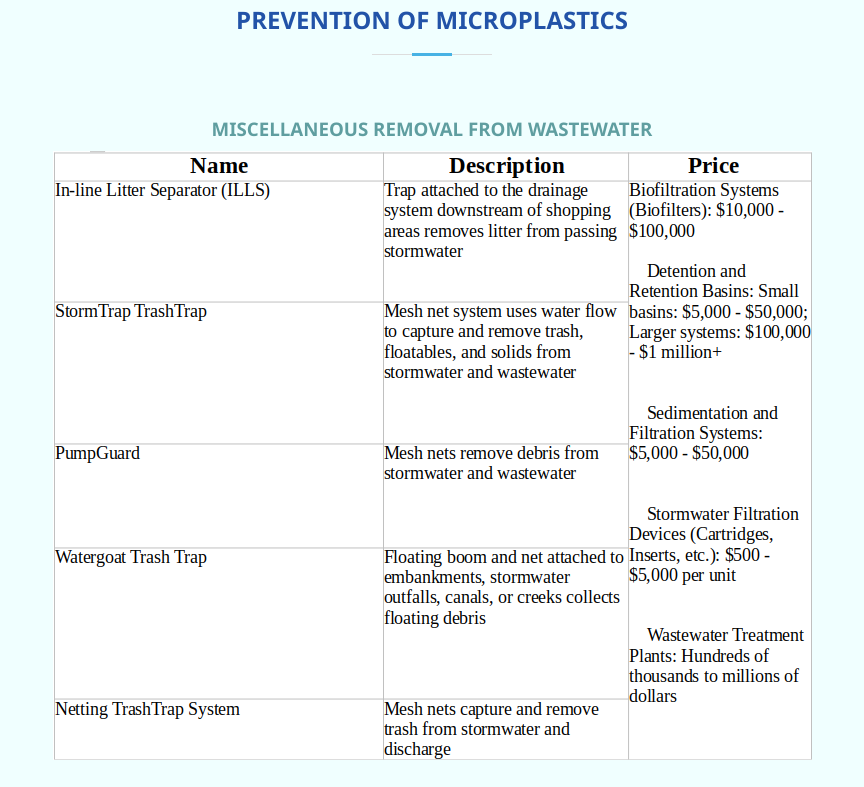
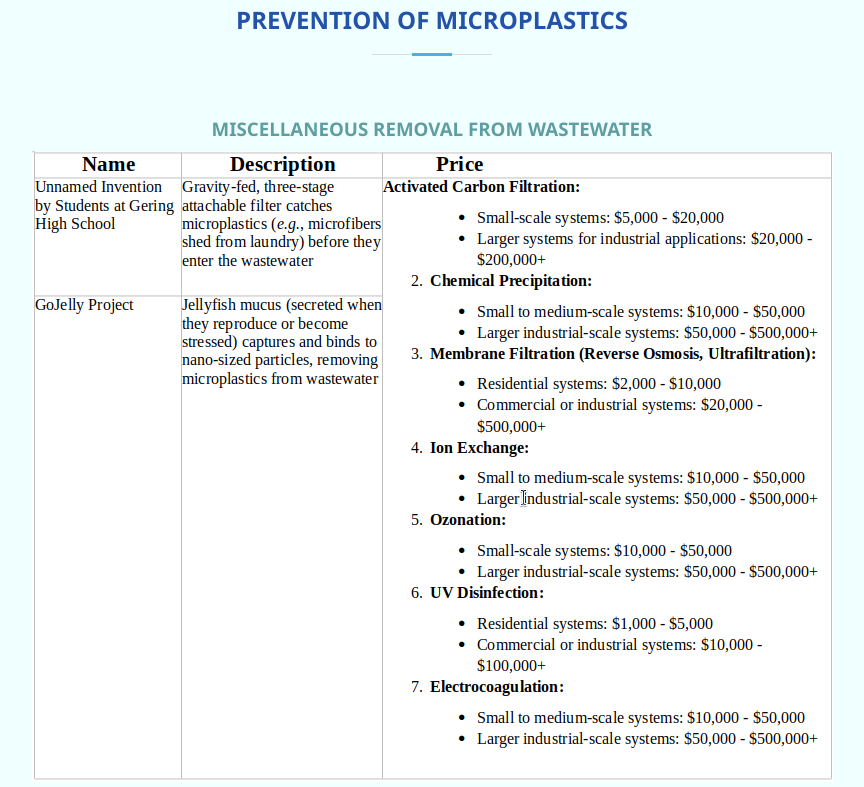
Before and after one commit to rinkitadhana/Xylem-Research-Paper, a plain HTML site: page Website/content.html in a window 1280 px wide. Shown: the part 1745-2532 px from the top of the page, without its empty margins (208-1072 px from the left). Drawn offline with Linux system fonts and the light colour scheme.

Commit message:
all-table-added

```diff
--- a/Website/content.html
+++ b/Website/content.html
@@ -32,7 +32,7 @@
    </div>
    <div id="b-a"></div>
    <div class="mini-title"> <h3>Miscellaneous removal from wastewater</h3></div>
-   <img src="/assets/img/screenshot/1.png" >
+   <img src="/assets/img/screenshot/4.png" >
    <div id="b-b"></div>
    <div class="mini-title"> <h3>Laundry balls</h3></div>
    <img src="/assets/img/screenshot/5.png" >
@@ -50,34 +50,34 @@
     <img src="/assets/img/screenshot/7.png" >
     <div id="c-b"></div>
     <div class="mini-title"> <h3>Drones and robots</h3></div>
-    <img src="/assets/img/screenshot/1.png" >
+    <img src="/assets/img/screenshot/8.png" >
     <div id="c-c"></div>
     <div class="mini-title"> <h3>Boats and wheels</h3></div>
-    <img src="/assets/img/screenshot/1.png" >
+    <img src="/assets/img/screenshot/9.png" >
     <div id="c-d"></div>
     <div class="mini-title"> <h3>Large-scale boom</h3></div>
-    <img src="/assets/img/screenshot/1.png" >
+    <img src="/assets/img/screenshot/10.png" >
     <div id="c-e"></div>
     <div class="mini-title"> <h3>Boats and wheels</h3></div>
-    <img src="/assets/img/screenshot/1.png" >
+    <img src="/assets/img/screenshot/11.png" >
     <div id="c-f"></div>
     <div class="mini-title"> <h3>Large-scale boom</h3></div>
-    <img src="/assets/img/screenshot/1.png" >
+    <img src="/assets/img/screenshot/12.png" >
     <div id="c-g"></div>
     <div class="mini-title"> <h3>Detection aids</h3></div>
-    <img src="/assets/img/screenshot/1.png" >
+    <img src="/assets/img/screenshot/13.png" >
     <div id="c-h"></div>
     <div class="mini-title"> <h3>Waterway litter traps</h3></div>
-    <img src="/assets/img/screenshot/1.png" >
+    <img src="/assets/img/screenshot/14.png" >
     <div id="c-i"></div>
     <div class="mini-title"> <h3>Large-scale boom</h3></div>
-    <img src="/assets/img/screenshot/1.png" >
+    <img src="/assets/img/screenshot/15.png" >
     <div id="c-j"></div>
     <div class="mini-title"> <h3>River booms</h3></div>
-    <img src="/assets/img/screenshot/1.png" >
+    <img src="/assets/img/screenshot/16.png" >
     <div id="c-k"></div>
     <div class="mini-title"> <h3>Sand filters</h3></div>
-    <img src="/assets/img/screenshot/1.png" >
+    <img src="/assets/img/screenshot/17.png" >
 
 
     <div id="d"></div>
@@ -86,10 +86,10 @@
    </div>
    <div id="d-a"></div>
    <div class="mini-title"> <h3>Miscellaneous capture</h3></div>
-   <img src="/assets/img/screenshot/1.png" >
+   <img src="/assets/img/screenshot/18.png" >
    <div id="d-b"></div>
    <div class="mini-title"> <h3>Sand filter</h3></div>
-   <img src="/assets/img/screenshot/1.png" >
+   <img src="/assets/img/screenshot/19.png" >
 
    <div id="e"></div>
   <div class="section-title">
@@ -97,16 +97,16 @@
    </div>
    <div id="e-a"></div>
    <div class="mini-title"> <h3>Boat</h3></div>
-   <img src="/assets/img/screenshot/1.png" >
+   <img src="/assets/img/screenshot/20.png" >
    <div id="e-b"></div>
    <div class="mini-title"> <h3>Skimmer</h3></div>
-   <img src="/assets/img/screenshot/1.png" >
+   <img src="/assets/img/screenshot/21.png" >
    <div id="e-c"></div>
    <div class="mini-title"> <h3>Vacuum</h3></div>
-   <img src="/assets/img/screenshot/1.png" >
+   <img src="/assets/img/screenshot/22.png" >
    <div id="e-d"></div>
    <div class="mini-title"> <h3>Air barrier</h3></div>
-   <img src="/assets/img/screenshot/1.png" >
+   <img src="/assets/img/screenshot/23.png" >
 
 
 </body>
```
Also changed, not shown: Website/index.html (+1 -1 lines), Website/assets/img/screenshot/10.png (added), Website/assets/img/screenshot/11.png (added), Website/assets/img/screenshot/12.png (added), Website/assets/img/screenshot/13.png (added), Website/assets/img/screenshot/14.png (added), Website/assets/img/screenshot/15.png (added), Website/assets/img/screenshot/16.png (added), Website/assets/img/screenshot/17.png (added), Website/assets/img/screenshot/18.png (added), Website/assets/img/screenshot/19.png (added), Website/assets/img/screenshot/20.png (added), Website/assets/img/screenshot/21.png (added), Website/assets/img/screenshot/22.png (added), 4 more files.
